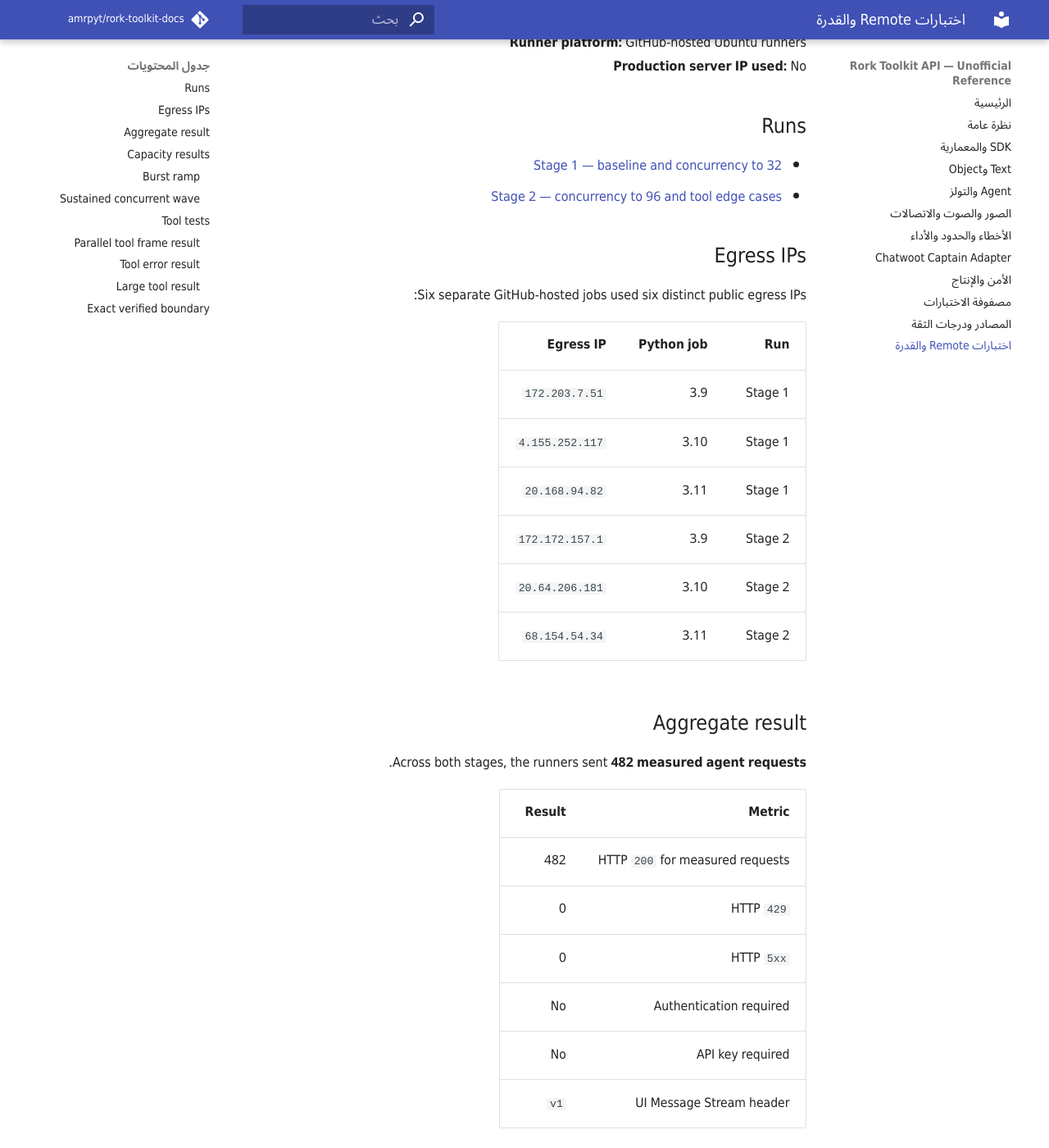
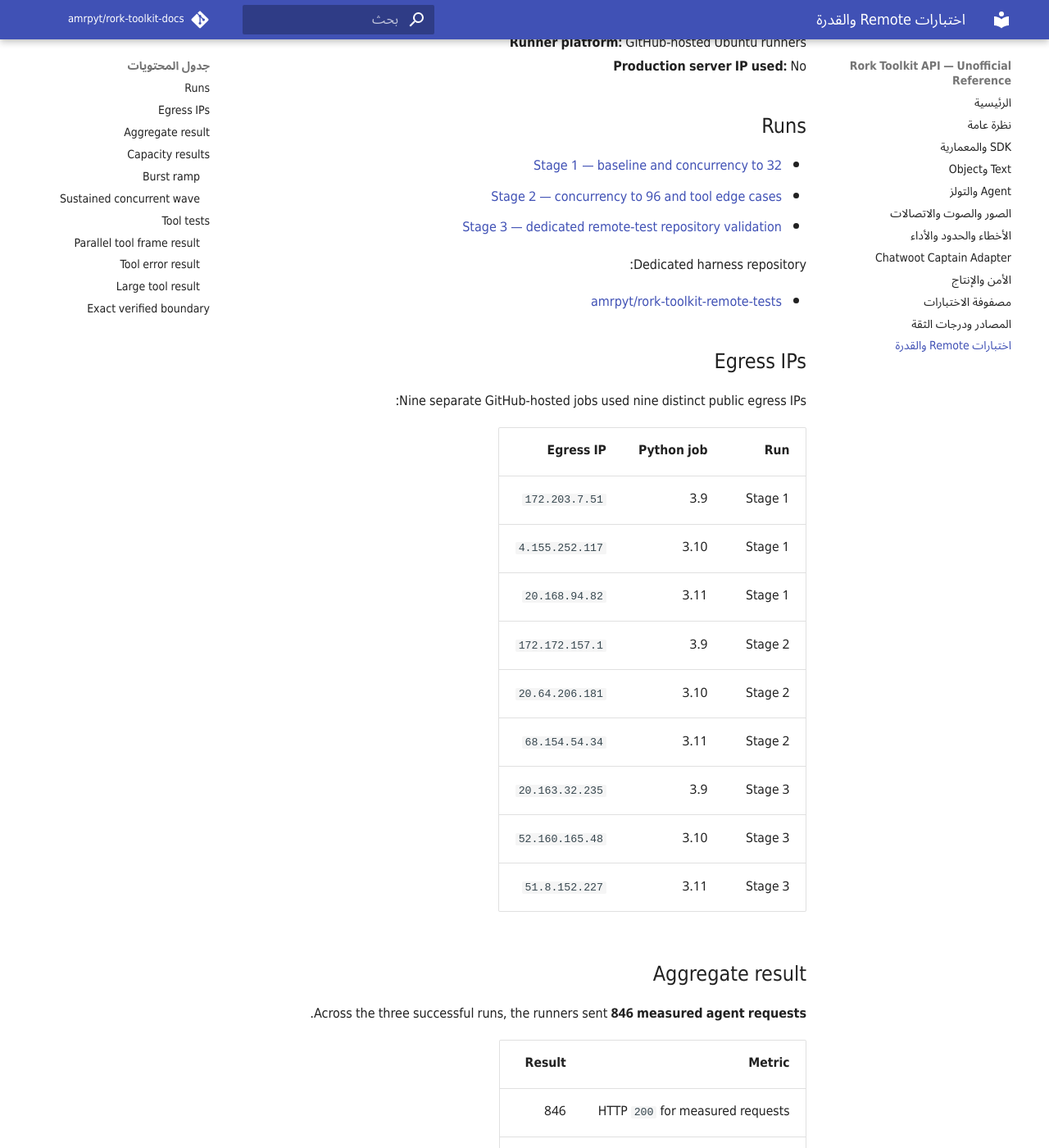
Before and after one commit to amrpyt/rork-toolkit-docs, an MkDocs documentation site: the page built from docs/11-remote-capacity-results.md, in a window 1280 px wide and 1400 px high, scrolled down 201 px. Shown: the whole window at 82% size. Built offline with MkDocs 1.6.1 and Material for MkDocs 9.7.7, drawn with Linux system fonts in a browser that asks for light colours; comment, search, counter and statistics services are not loaded; some of the changed text lies outside the part shown.

Commit message:
docs: link dedicated remote test runner and final results

```diff
--- a/docs/11-remote-capacity-results.md
+++ b/docs/11-remote-capacity-results.md
@@ -9,10 +9,15 @@
 
 - [Stage 1 — baseline and concurrency to 32](https://github.com/amrpyt/API-interface/actions/runs/29712574240)
 - [Stage 2 — concurrency to 96 and tool edge cases](https://github.com/amrpyt/API-interface/actions/runs/29712666297)
+- [Stage 3 — dedicated remote-test repository validation](https://github.com/amrpyt/rork-toolkit-remote-tests/actions/runs/29712865645)
+
+Dedicated harness repository:
+
+- [amrpyt/rork-toolkit-remote-tests](https://github.com/amrpyt/rork-toolkit-remote-tests)
 
 ## Egress IPs
 
-Six separate GitHub-hosted jobs used six distinct public egress IPs:
+Nine separate GitHub-hosted jobs used nine distinct public egress IPs:
 
 | Run | Python job | Egress IP |
 |---|---:|---|
@@ -22,14 +27,17 @@ Six separate GitHub-hosted jobs used six distinct public egress IPs:
 | Stage 2 | 3.9 | `172.172.157.1` |
 | Stage 2 | 3.10 | `20.64.206.181` |
 | Stage 2 | 3.11 | `68.154.54.34` |
+| Stage 3 | 3.9 | `20.163.32.235` |
+| Stage 3 | 3.10 | `52.160.165.48` |
+| Stage 3 | 3.11 | `51.8.152.227` |
 
 ## Aggregate result
 
-Across both stages, the runners sent **482 measured agent requests**.
+Across the three successful runs, the runners sent **846 measured agent requests**.
 
 | Metric | Result |
 |---|---:|
-| HTTP `200` for measured requests | 482 |
+| HTTP `200` for measured requests | 846 |
 | HTTP `429` | 0 |
 | HTTP `5xx` | 0 |
 | Authentication required | No |
@@ -99,8 +107,8 @@ A tool output containing **64,429 characters** was accepted. The endpoint return
 
 The measured endpoint successfully handled:
 
-- Six different public GitHub runner IPs.
-- 482 agent requests across two runs.
+- Nine different public GitHub runner IPs.
+- 846 agent requests across three successful runs.
 - A burst of 96 simultaneous requests with 96/96 success.
 - A 120-request wave at concurrency 16 with 120/120 success.
 - Parallel tool calls.
```
Also changed, not shown: README.md (+1 -1 lines), docs/index.md (+1 -1 lines), remote-runner/README.md (+5 -1 lines), remote-runner/REPO_README.md (added, +50 -0 lines).
